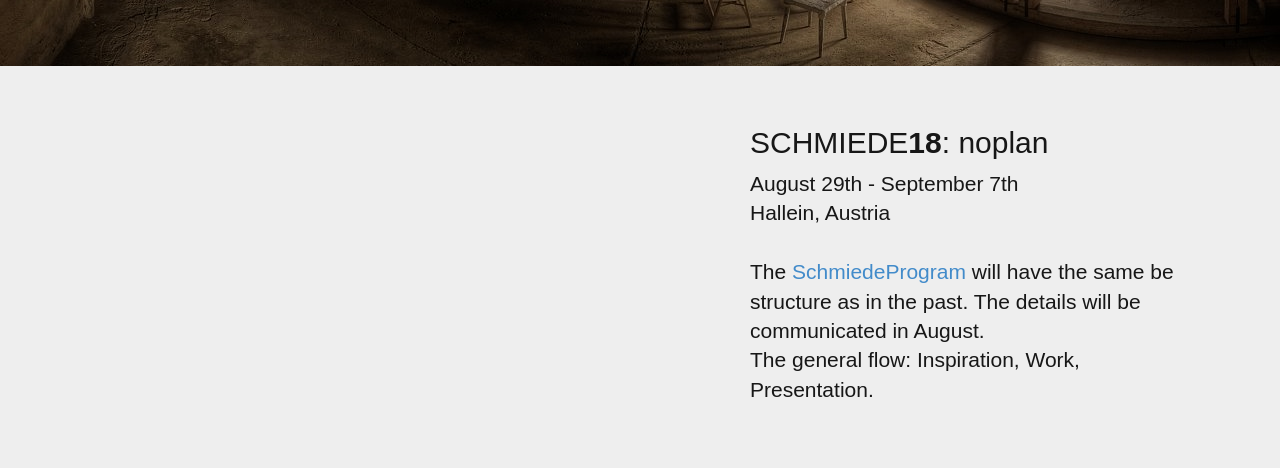
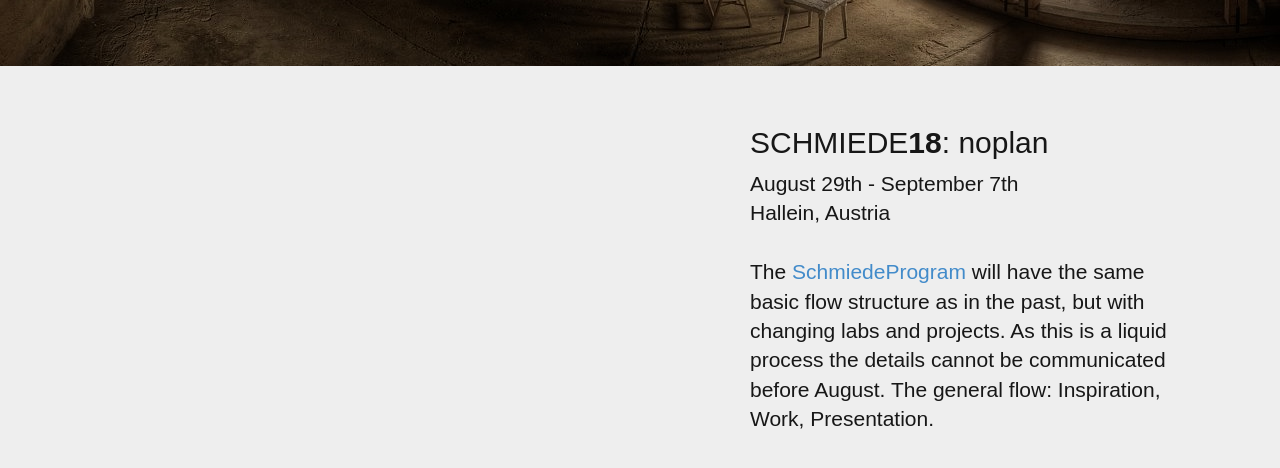
Before and after one commit to philippWassibauer/schmiede_web, a Jekyll site: the page built from index.html, in a window 1280 px wide and 900 px high, scrolled down 544 px, cut to the strip 0-478 px from the top of the window. Shown: the top 468 px of the strip. Built offline with Jekyll 4.4.1, drawn with Linux system fonts in a browser that asks for light colours.

Commit message:
Update index.html

```diff
--- a/index.html
+++ b/index.html
@@ -26,7 +26,8 @@
           Hallein, Austria<br /> <br />
 
          The <a target="_BLANK" href="https://issuu.com/schmiede">SchmiedeProgram</a>
-         will have the same be structure as in the past. The details will be communicated in August. <br /> The general flow: Inspiration, Work, Presentation.
+         will have the same basic flow structure as in the past, but with changing labs and projects.
+As this is a liquid process the details cannot be communicated before August. The general flow: Inspiration, Work, Presentation.
        </p>
     <br />
        <!-- <a target="_BLANK" href="https://issuu.com/schmiede/docs/schmiedey_programm2017">PROGRAMM</a> |
```
